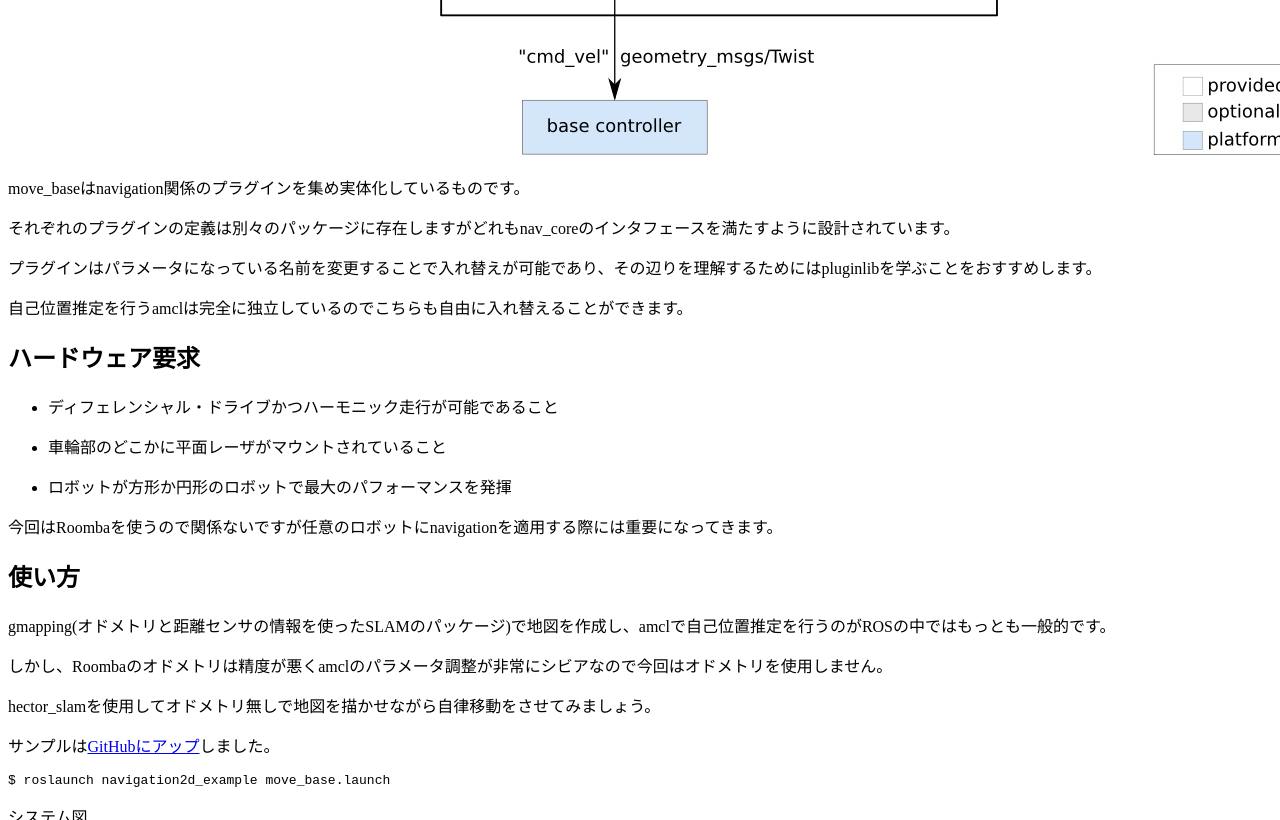
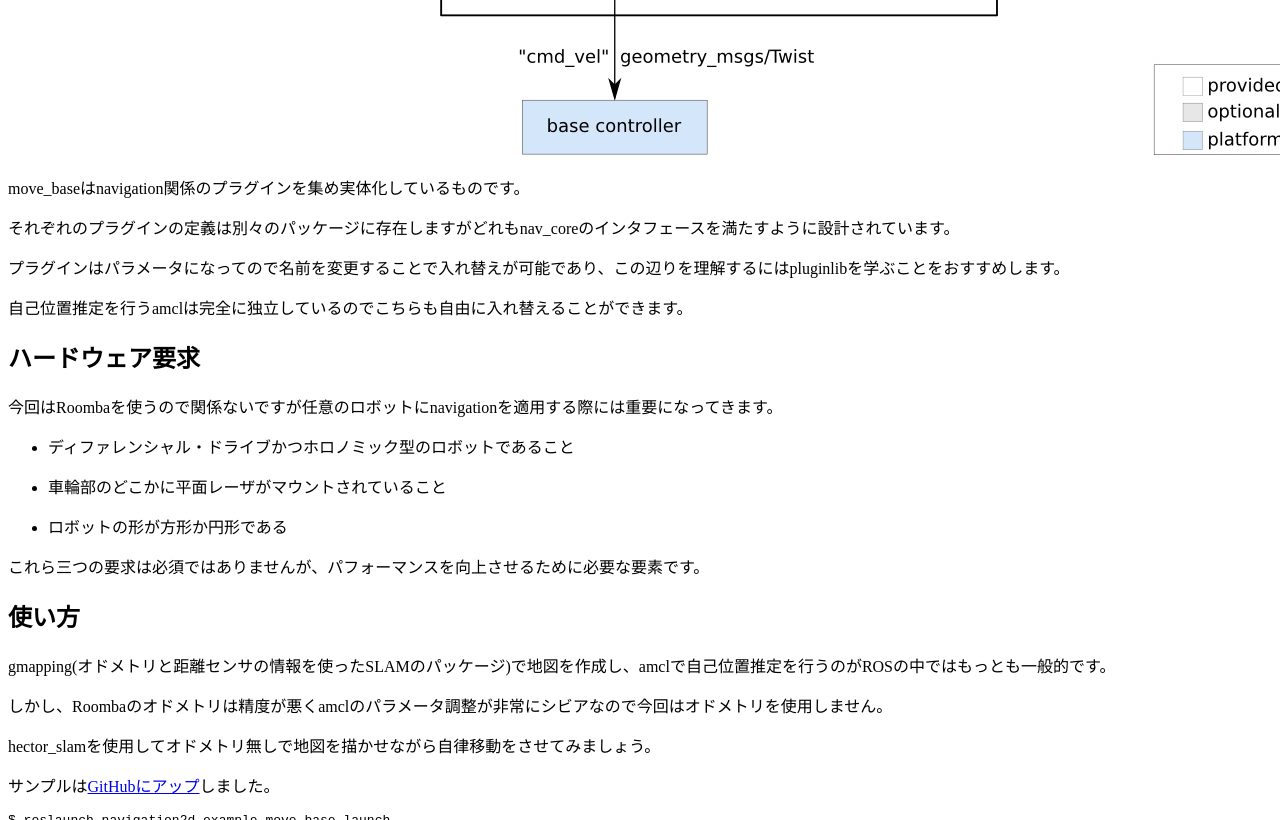
Before and after one commit to DaikiMaekawa/daikimaekawa.github.com, a Jekyll site: the page built from _posts/2014-04-20-Navigation2d.md, in a window 1280 px wide and 900 px high, scrolled down 1329 px, cut to the strip 0-820 px from the top of the window. Built offline with Jekyll 4.4.1, drawn with Linux system fonts in a browser that asks for light colours; nearby versions of some CDN libraries; Markdown is read by kramdown in place of the engine named in the settings; comment, search, counter and statistics services are not loaded.

Commit message:
Update 2014-04-20-Navigation2d.md

```diff
--- a/_posts/2014-04-20-Navigation2d.md
+++ b/_posts/2014-04-20-Navigation2d.md
@@ -44,19 +44,21 @@ move_baseはnavigation関係のプラグインを集め実体化しているも
 
 それぞれのプラグインの定義は別々のパッケージに存在しますがどれもnav_coreのインタフェースを満たすように設計されています。
 
-プラグインはパラメータになっている名前を変更することで入れ替えが可能であり、その辺りを理解するためにはpluginlibを学ぶことをおすすめします。
+プラグインはパラメータになってので名前を変更することで入れ替えが可能であり、この辺りを理解するにはpluginlibを学ぶことをおすすめします。
 
 自己位置推定を行うamclは完全に独立しているのでこちらも自由に入れ替えることができます。
 
 ## ハードウェア要求
 
- * ディフェレンシャル・ドライブかつハーモニック走行が可能であること
+今回はRoombaを使うので関係ないですが任意のロボットにnavigationを適用する際には重要になってきます。
+
+ * ディファレンシャル・ドライブかつホロノミック型のロボットであること
 
  * 車輪部のどこかに平面レーザがマウントされていること
 
- * ロボットが方形か円形のロボットで最大のパフォーマンスを発揮
+ * ロボットの形が方形か円形である
 
-今回はRoombaを使うので関係ないですが任意のロボットにnavigationを適用する際には重要になってきます。
+これら三つの要求は必須ではありませんが、パフォーマンスを向上させるために必要な要素です。
 
 ## 使い方
 
```
